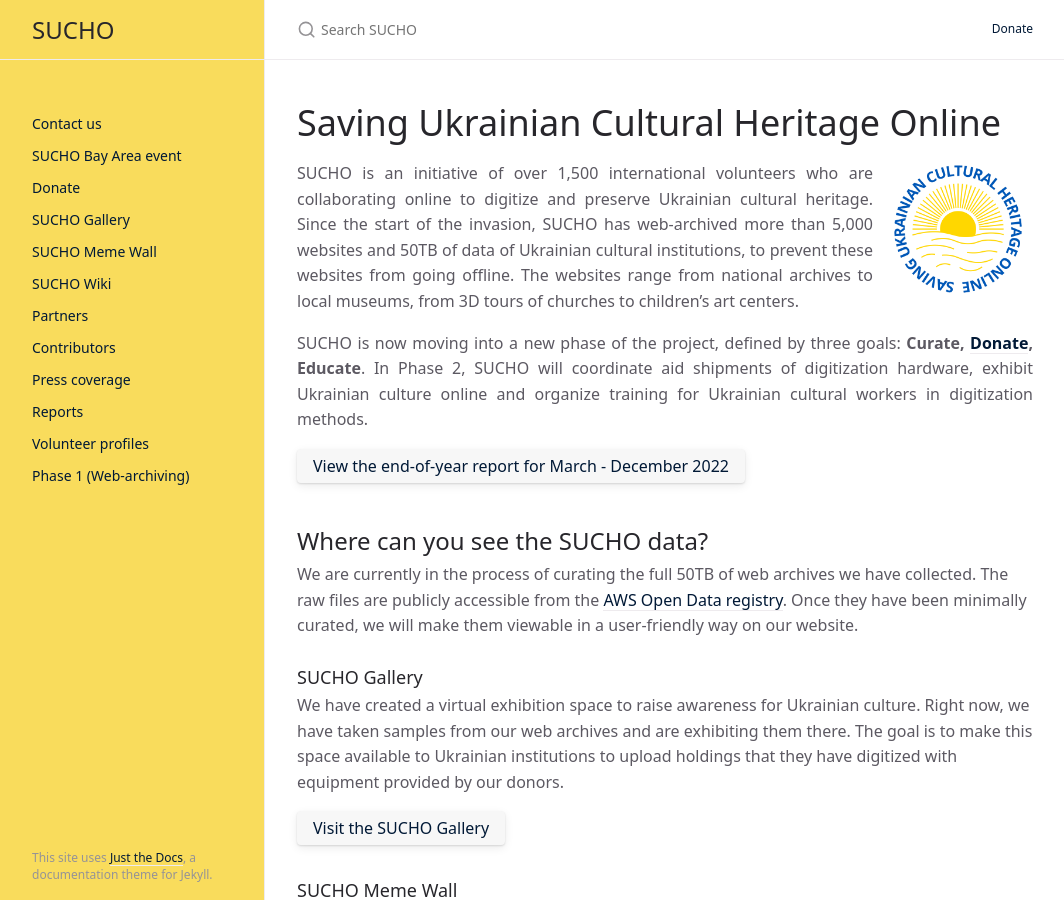
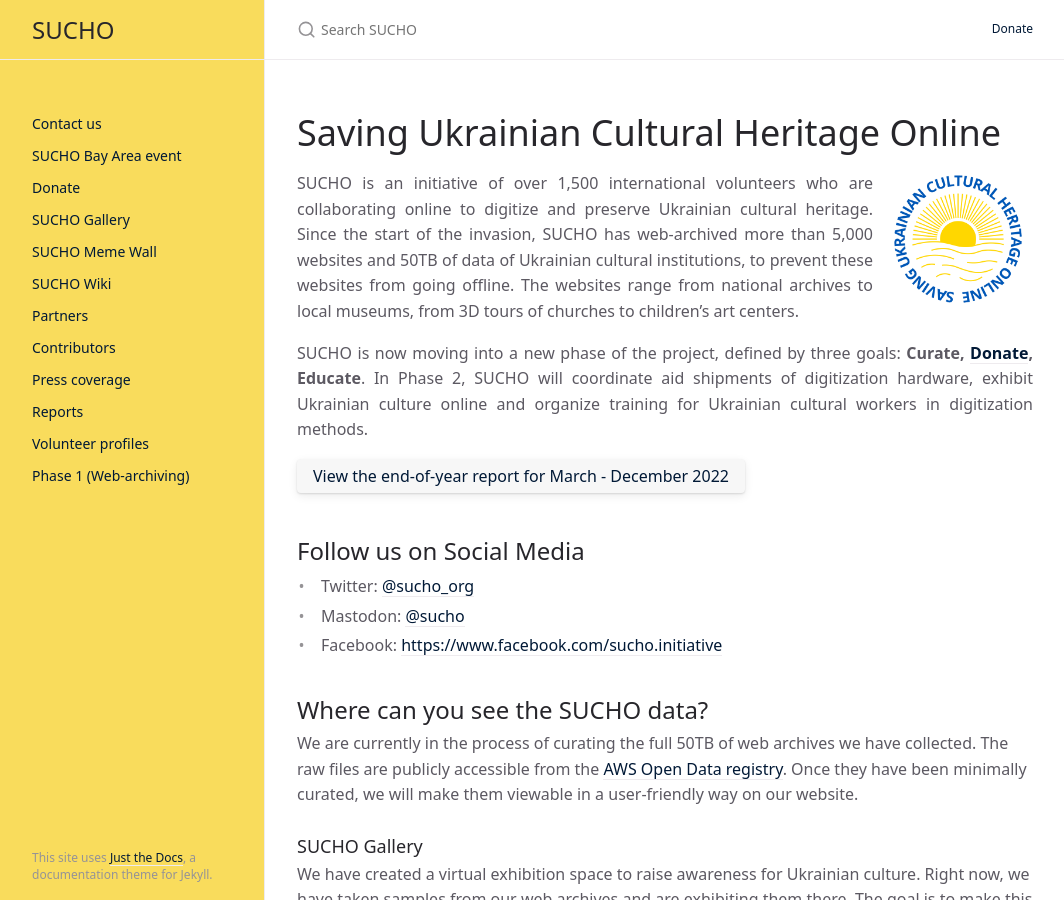
Before and after one commit to sucho-archiving/sucho-archiving.github.io, a Jekyll site: the page built from index.md, in a window 1280 px wide and 900 px high. Shown: the whole window, without its empty margins (107-1171 px from the left). Built offline with Jekyll 4.4.1, drawn with Linux system fonts in a browser that asks for light colours; some of the changed text lies outside the part shown.

Commit message:
updated social media

```diff
--- a/index.md
+++ b/index.md
@@ -6,6 +6,8 @@
 image: /assets/images/sucho-poster-landscape-medium.jpg
 youtubeID: 7PG1C5_SSd8
 ---
+
+<base target="_blank">
 
 # Saving Ukrainian Cultural Heritage Online
 
@@ -18,6 +20,13 @@
 {: .text-justify }
 
 [View the end-of-year report for March - December 2022](/reports.md){: .btn }
+
+## Follow us on Social Media
+
+- Twitter: [@sucho_org](https://twitter.com/sucho_org)
+- Mastodon: <a rel="me" href="https://hcommons.social/@sucho/">@sucho</a>
+- Facebook: [https://www.facebook.com/sucho.initiative](sucho.initiative)
+
 
 ## Where can you see the SUCHO data?
 
```
Also changed, not shown: other parts of index.md (+1 -1 lines).
